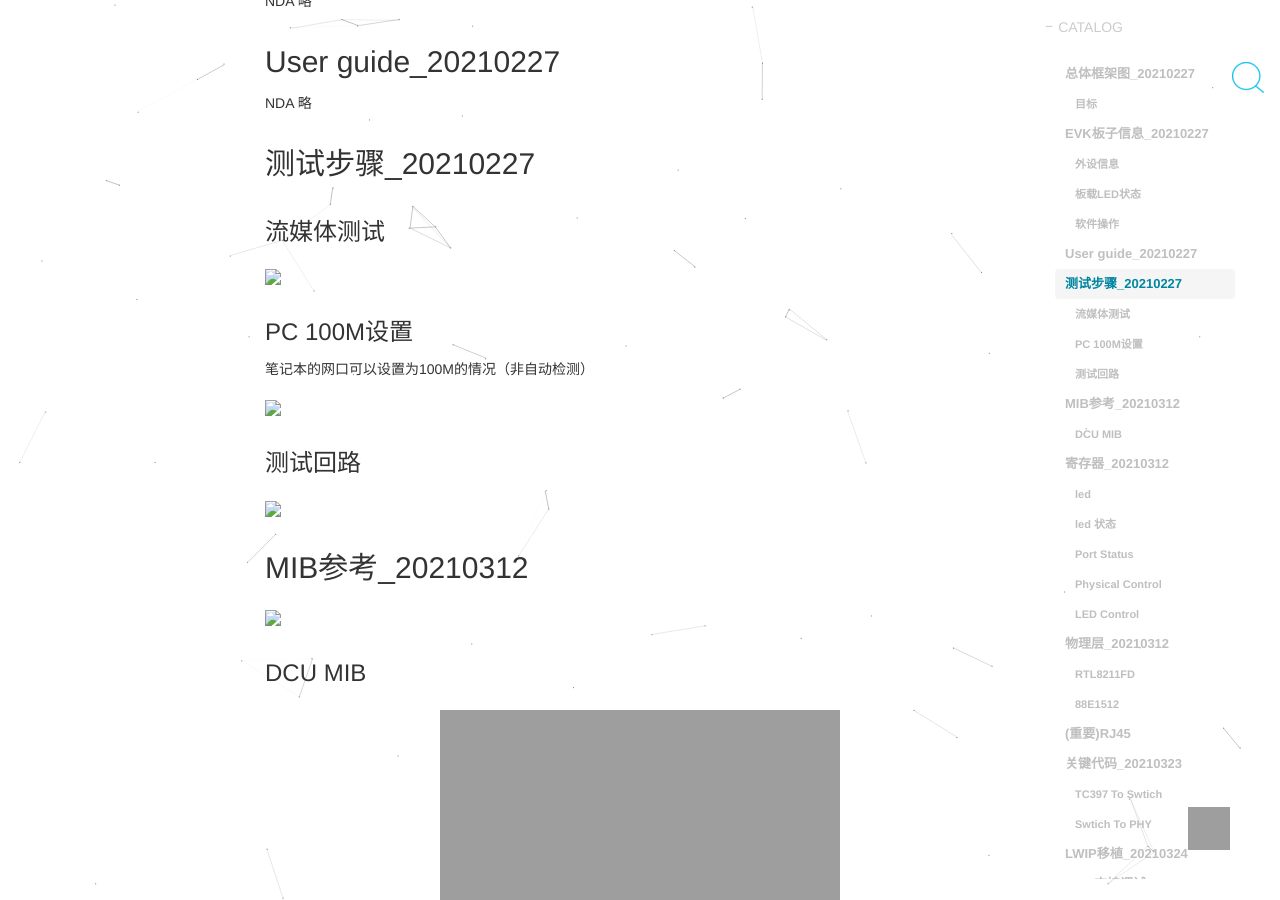
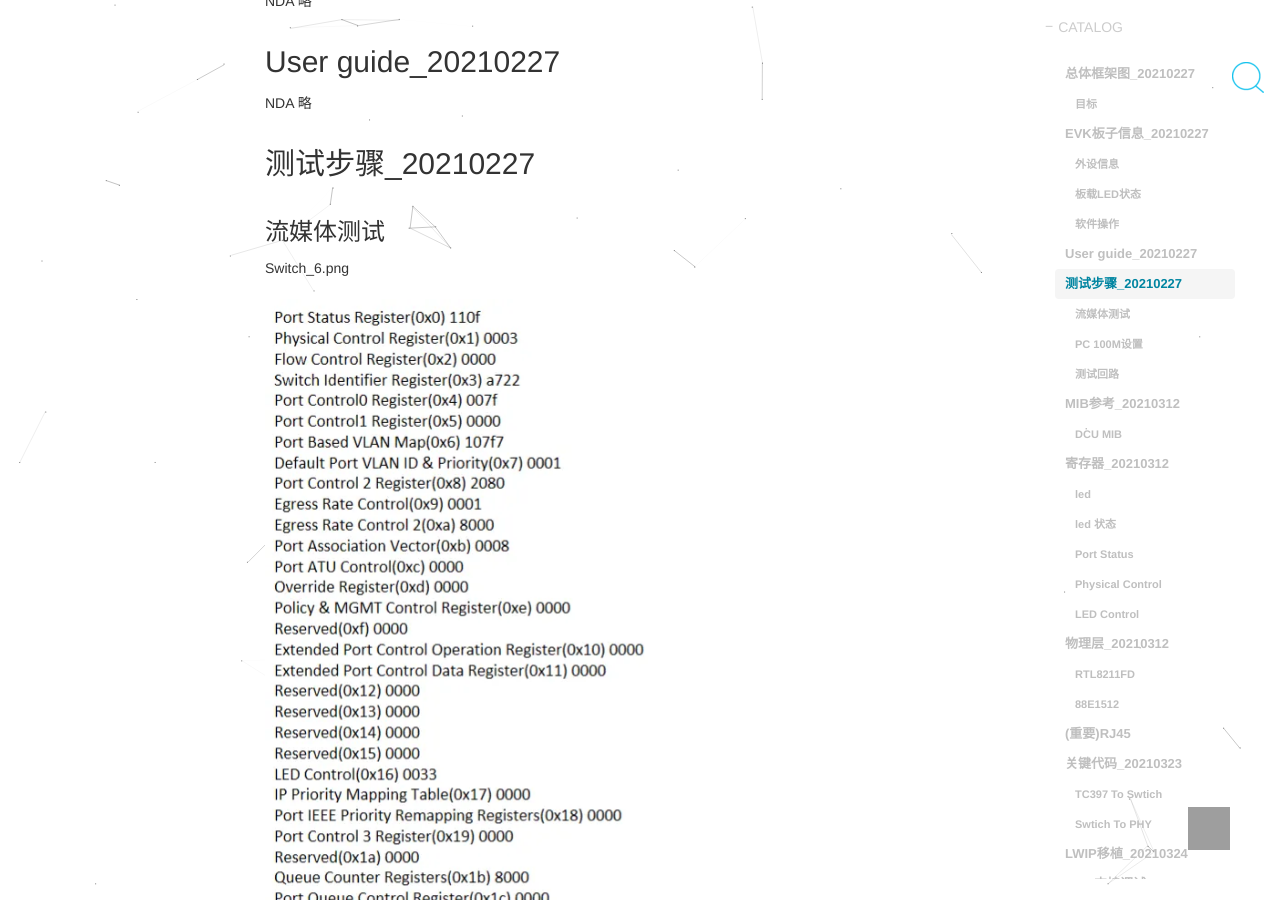
Before and after one commit to daniao2017/daniao2017.github.io, a Jekyll site: the page built from _posts/2024-05-24-Swtich_88Q5072设置.md, in a window 1280 px wide and 900 px high, scrolled down 3505 px. Built offline with Jekyll 4.4.1, drawn with Linux system fonts in a browser that asks for light colours; nearby versions of some CDN libraries; comment, search, counter and statistics services are not loaded; grey boxes are pictures that could not be loaded.

Commit message:
更新格式

```diff
--- a/_posts/2024-05-24-Swtich_88Q5072设置.md
+++ b/_posts/2024-05-24-Swtich_88Q5072设置.md
@@ -63,6 +63,8 @@ NDA 略
 ## 测试步骤_20210227
 
 ### 流媒体测试
+
+Switch_6.png
 
 <img src ="https://daniao2017.github.io/img/in_post/复杂驱动/Swtich_6.png">
 
```
Also changed, not shown: img/in_post/复杂驱动/Swtich_11.png (renamed from img/in_post/复杂驱动/Switch_11.png), img/in_post/复杂驱动/Swtich_22.png (renamed from img/in_post/复杂驱动/Switch_22.png), img/in_post/复杂驱动/Swtich_23.png (renamed from img/in_post/复杂驱动/Switch_23.png), img/in_post/复杂驱动/Swtich_6.png (renamed from img/in_post/复杂驱动/Switch_6.png), img/in_post/复杂驱动/Swtich_7.png (renamed from img/in_post/复杂驱动/Switch_7.png), img/in_post/复杂驱动/Swtich_8.png (renamed from img/in_post/复杂驱动/Switch_8.png), img/in_post/复杂驱动/Swtich_9.png (renamed from img/in_post/复杂驱动/Switch_9.png), 1 other file.
